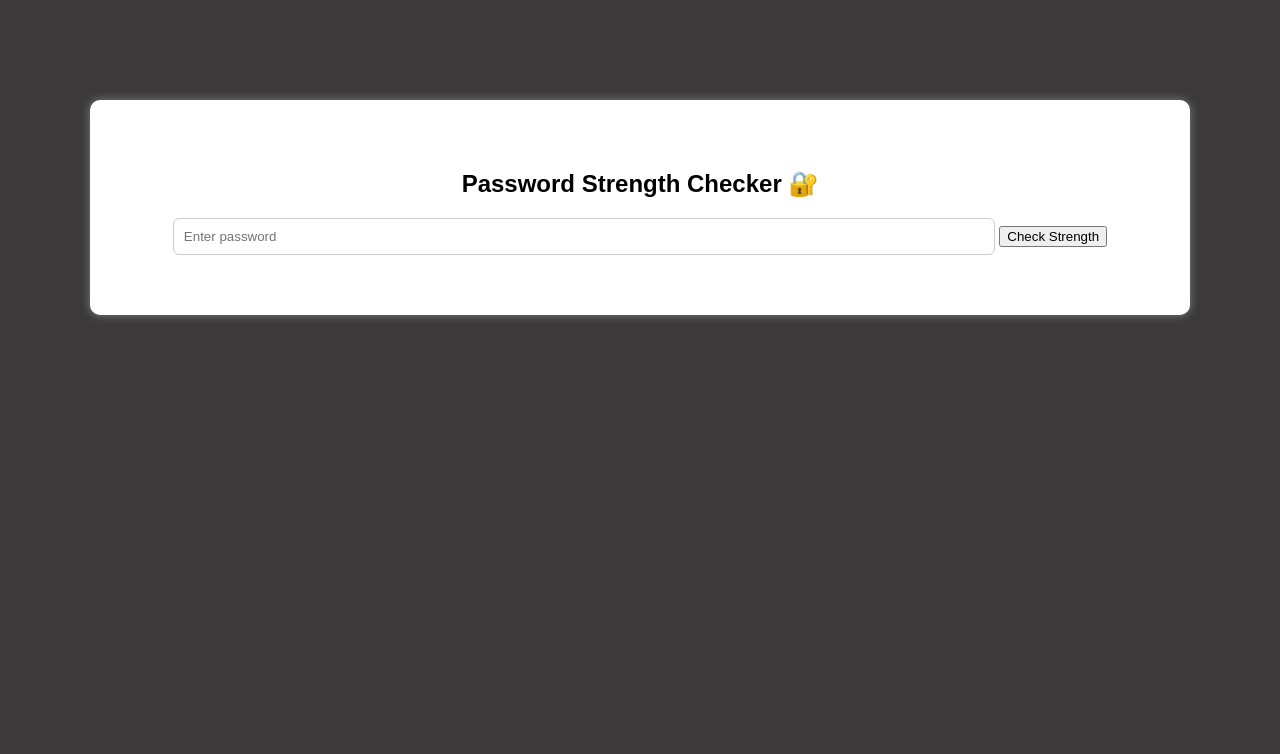
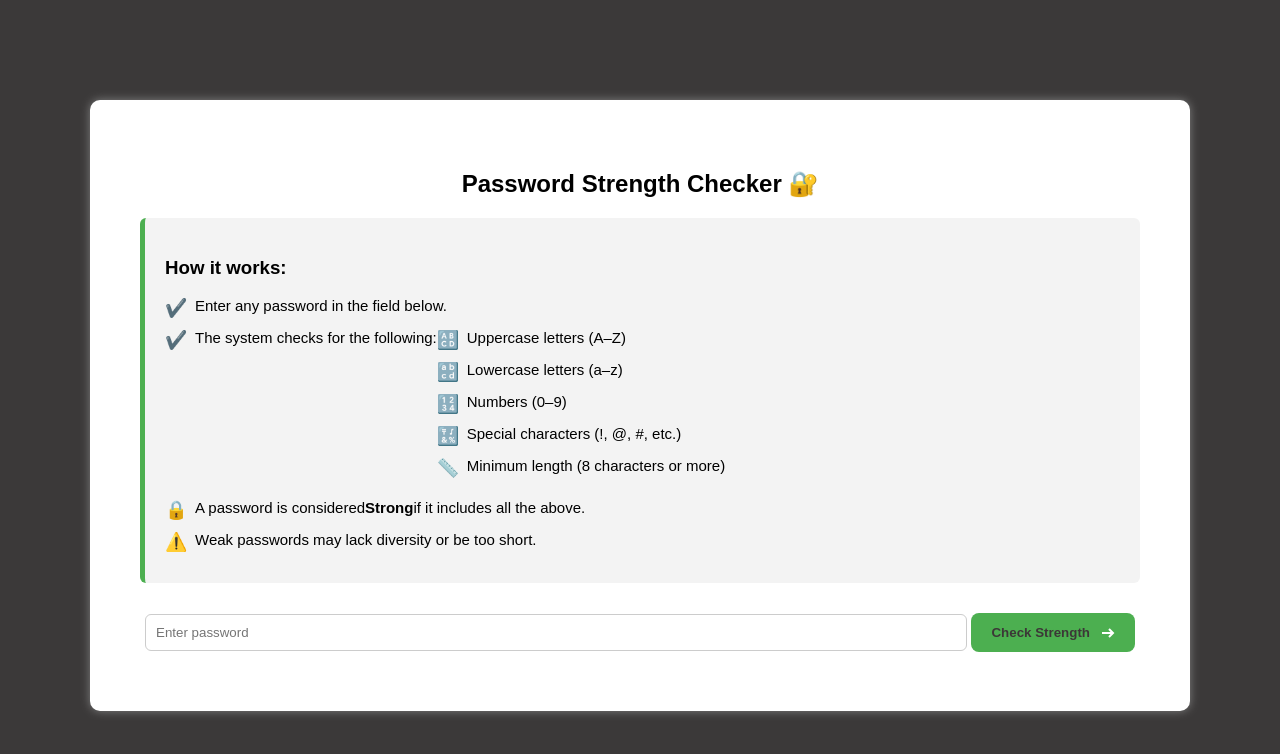
Before and after one commit to Thanush-07/Password-strength-Analyzer, a Django app: page / in a window 1280 px wide. Shown: the top 754 px of the page. Run offline with Django 5.2, Linux system fonts and the light colour scheme.

Commit message:
html file modified

```diff
--- a/passwordchecker/app/templates/checker/index.html
+++ b/passwordchecker/app/templates/checker/index.html
@@ -4,17 +4,45 @@
 <head>
     <meta charset="UTF-8">
     <title>Password Strength Checker</title>
-    <link rel="icon" type="image/x-type" href="passwordchecker/app/static/ download.ico">
+    <link rel="icon" type="image/x-icon" href="{% static 'checker/download.ico' %}">
     <link rel="stylesheet" href="{% static 'checker/style.css' %}">
 </head>
 <body>
     <div class="container">
         <h2>Password Strength Checker 🔐</h2>
+
+
+        <div class="instructions">
+            <h3>How it works:</h3>
+            <ul class="instruction-list">
+                <li><span>✔️</span> Enter any password in the field below.</li>
+                <li><span>✔️</span> The system checks for the following:
+                    <ul class="inner-list">
+                        <li><span>🔠</span> Uppercase letters (A–Z)</li>
+                        <li><span>🔡</span> Lowercase letters (a–z)</li>
+                        <li><span>🔢</span> Numbers (0–9)</li>
+                        <li><span>🔣</span> Special characters (!, @, #, etc.)</li>
+                        <li><span>📏</span> Minimum length (8 characters or more)</li>
+                    </ul>
+                </li>
+                <li><span>🔒</span> A password is considered <strong>Strong</strong> if it includes all the above.</li>
+                <li><span>⚠️</span> Weak passwords may lack diversity or be too short.</li>
+            </ul>
+        </div>
+
+
         <form method="POST">
             {% csrf_token %}
             <input type="password" name="password" placeholder="Enter password" required>
-            <button type="submit">Check Strength</button>
+            <button type="submit" class="cta">
+                <span>Check Strength</span>
+                <svg width="15px" height="10px" viewBox="0 0 13 10">
+                    <path d="M1,5 L11,5"></path>
+                    <polyline points="8 1 12 5 8 9"></polyline>
+                </svg>
+            </button>
         </form>
+
 
         {% if strength %}
             <div class="result {{ strength|lower }}">
```
